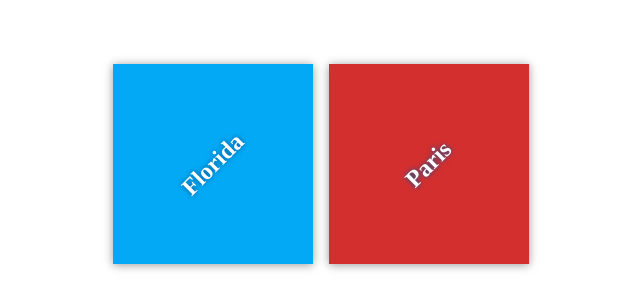
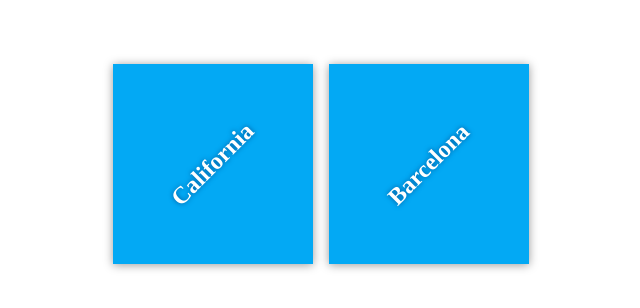
Before and after one commit to MiltosKRG/my-travel-plans, a plain HTML site: page index.html in a window 1280 px wide. Shown: the part 236-544 px from the top of the page, without its empty margins (319-959 px from the left). Drawn offline with Linux system fonts and the light colour scheme.

Commit message:
Add starting destinations

```diff
--- a/index.html
+++ b/index.html
@@ -10,12 +10,12 @@
 
     <div class="container">
         <div class="destination-container">
-            <div class="destination" id="florida">
-                <h2>Florida</h2>
+            <div class="destination" id="california">
+                <h2>California</h2>
             </div>
 
-            <div class="destination" id="paris">
-                <h2>Paris</h2>
+            <div class="destination" id="barcelona">
+                <h2>Barcelona</h2>
             </div>
         </div>
     </div>
```
